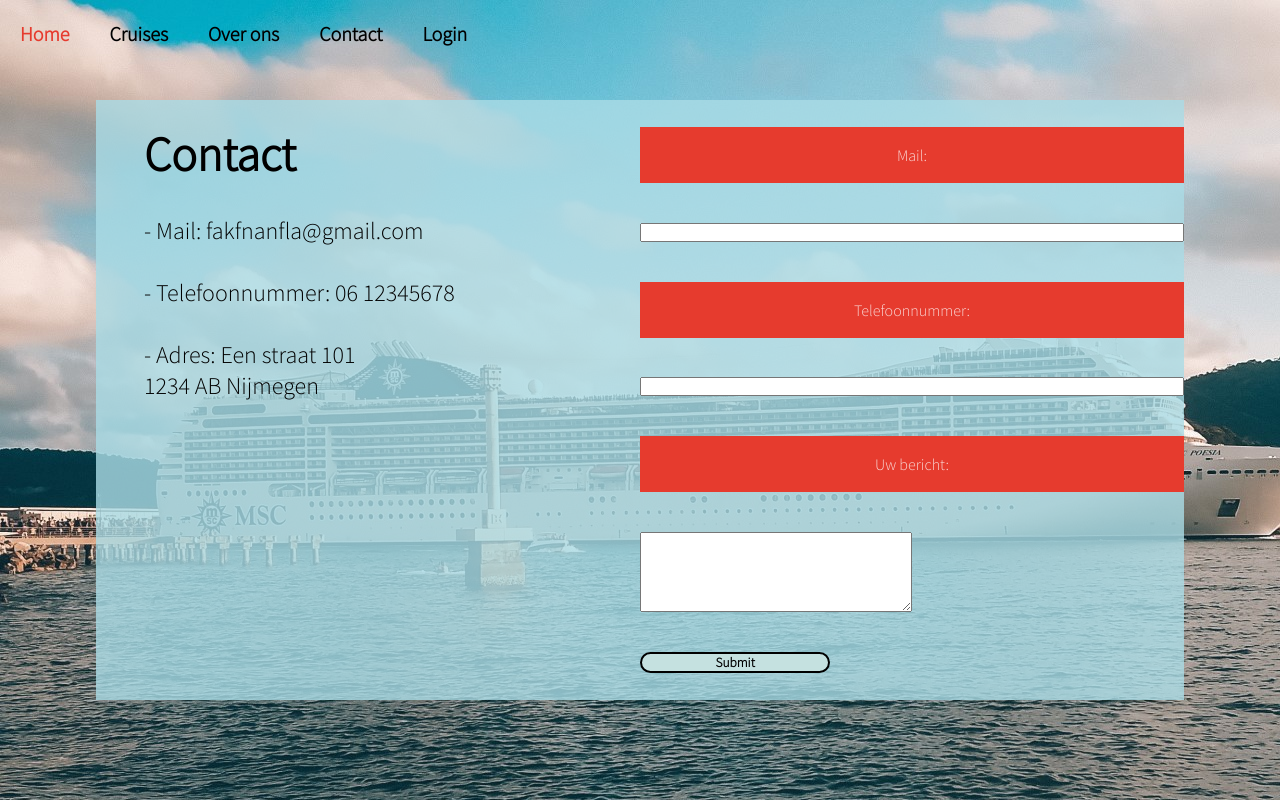
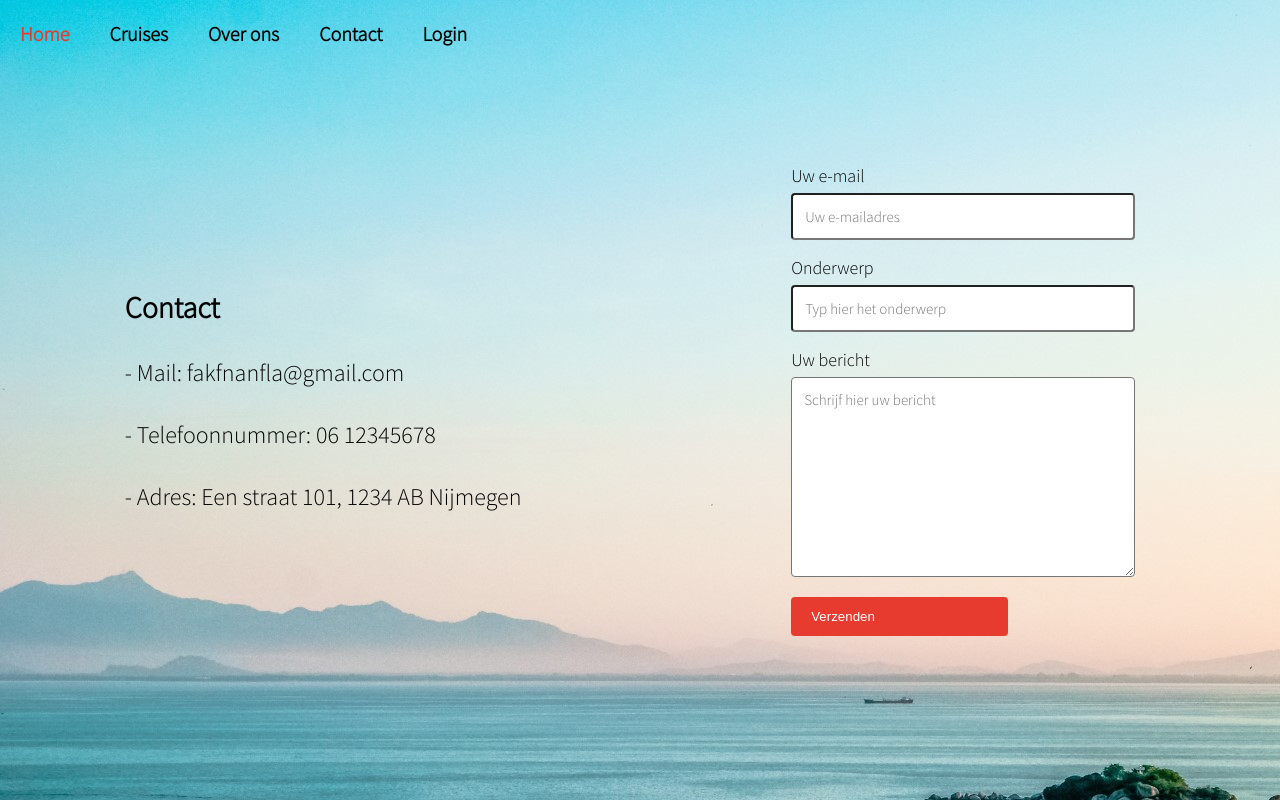
Before and after one commit to Tobias-W-S/CRUDP4Project, a PHP site: page /contact.php in a window 1280 px wide. Run offline with PHP 8.4, Linux system fonts and the light colour scheme.

Commit message:
aanpassingen contact form
Ik heb de contact pagina aangepast zodat het wat beter uitgelijnd is.

```diff
--- a/contact.php
+++ b/contact.php
@@ -1,28 +1,30 @@
 <?php
       include("includes/nav.php")
 ?>
-<div class="background_landing">
+<div class="background_contact">
     <div class="contact">
         <p>
             <strong>Contact</strong><br>
             <br>
             - Mail: fakfnanfla@gmail.com<br><br>
             - Telefoonnummer: 06 12345678<br><br>
-            - Adres: Een straat 101<br>
-            1234 AB Nijmegen<br>
+            - Adres: Een straat 101, 1234 AB Nijmegen<br>
         </p>
-        <div>
-            <form method="post">
-                <label>Mail: </label>
-                <input type="mail">
-                <label>Telefoonnummer: </label>
-                <input type="text">
-                <label>Uw bericht: </label>
-                <textarea></textarea>
-                <input type="submit">
-            </form>
-        </div>
     </div>
+    <div class="contact_form">
+        <form action="">
+          <label for="e-mail">Uw e-mail</label>
+          <input type="text" id="e-mail" name="e-mail" placeholder="Uw e-mailadres">
+
+          <label for="onderwerp">Onderwerp</label>
+          <input type="text" id="onderwerp" name="onderwerp" placeholder="Typ hier het onderwerp">
+
+          <label for="bericht">Uw bericht</label>
+          <textarea id="bericht" name="bericht" placeholder="Schrijf hier uw bericht" style="height:200px"></textarea>
+
+          <input type="verzenden" value="Verzenden">
+        </form>
+      </div>
 </div>
 </body>
 </html>
--- a/css/styles.css
+++ b/css/styles.css
@@ -283,69 +283,61 @@ nav a:hover {
   width: 12%;
 }
 
-/*End Search bar css*/
-/*About us css*/
-.contact {
+/*contact*/
+.background_contact {
+  width: 100%;
+  height: 100vh;
   display: flex;
-
-  background-color: var(--tertairy05);
-  height: 75vh;
-  width: 85%;
-}
-
-.contact > * {
-  width: 50%;
-  height: 100%;
-}
-
-/*Contact css*/
-.contact {
-  display: flex;
+  justify-content: space-around;
+  align-items: center;
+  background-image: url("../media/contact.jpg");
+  background-repeat: no-repeat;
 }
 
 .contact p {
   display: inline-block;
-  padding-left: 2em;
-  padding-top: 1em;
-
   font-size: 1.5em;
 }
 
 .contact p strong {
-  font-size: 2em;
+  font-size: 30px;
   font-weight: 600;
 }
 
-.contact form {
-  display: flex;
-  flex-direction: column;
-  justify-content: space-between;
-  height: 100%;
-  padding: 5% 0;
+.contact_form {
+  border-radius: 5px;
+  padding: 20px;
+  width: 30%;
 }
 
-.contact textarea {
-  min-width: 35%;
-  min-height: 10vh;
-  max-width: 50%;
-  max-height: 25vh;
+.contact_form input[type="text"],
+select,
+textarea {
+  width: 100%;
+  padding: 12px;
+  border-radius: 4px;
+  box-sizing: border-box;
+  margin-top: 6px;
+  margin-bottom: 16px;
+  resize: vertical;
+  font-family: "Source Sans Pro", sans-serif;
+  font-size: 15px;
 }
 
-.contact input[type="submit"] {
-  font-family: "Source Sans Pro", sans-serif;
-  font-weight: 600;
-  background-color: var(--quaternary);
-  border-style: solid;
-  border-radius: 1em;
-  width: 35%;
+.contact_form  input[type="verzenden"] {
+  background-color: var(--primary);
+  color: white;
+  padding: 12px 20px;
+  border: none;
+  border-radius: 4px;
+  cursor: pointer;
 }
 
-/*End about us css*/
-
-.contact form {
-  display: flex;
-  flex-direction: column;
-  justify-content: baseline;
+.contact_form  input[type="verzenden"]:hover {
+  background-color: var(--quaternary);
+}
+.contact_form label {
+  font-size: 18px;
 }
 
 /*cruises*/
@@ -500,33 +490,56 @@ nav a:hover {
   right: 10%;
 }
 
-input[type=radio][name=tabs] {
+.background_leesmeer .tab-wrap input[type="radio"][name="tabs"] {
   position: absolute;
   z-index: -1;
 }
-input[type=radio][name=tabs]:checked + .tab-label-content label {
+.background_leesmeer
+  .tab-wrap
+  input[type="radio"][name="tabs"]:checked
+  + .tab-label-content
+  label {
   color: white;
 }
-input[type=radio][name=tabs]:checked + .tab-label-content .tab-content {
+.background_leesmeer
+  .tab-wrap
+  input[type="radio"][name="tabs"]:checked
+  + .tab-label-content
+  .tab-content {
   display: block;
 }
-input[type=radio][name=tabs]:nth-of-type(1):checked ~ .slide {
+.background_leesmeer
+  .tab-wrap
+  input[type="radio"][name="tabs"]:nth-of-type(1):checked
+  ~ .slide {
   left: calc((100% / 4) * 0);
 }
-input[type=radio][name=tabs]:nth-of-type(2):checked ~ .slide {
+.background_leesmeer
+  .tab-wrap
+  input[type="radio"][name="tabs"]:nth-of-type(2):checked
+  ~ .slide {
   left: calc((100% / 4) * 1);
 }
-input[type=radio][name=tabs]:nth-of-type(3):checked ~ .slide {
+.background_leesmeer
+  .tab-wrap
+  input[type="radio"][name="tabs"]:nth-of-type(3):checked
+  ~ .slide {
   left: calc((100% / 4) * 2);
 }
-input[type=radio][name=tabs]:nth-of-type(4):checked ~ .slide {
+.background_leesmeer
+  .tab-wrap
+  input[type="radio"][name="tabs"]:nth-of-type(4):checked
+  ~ .slide {
   left: calc((100% / 4) * 3);
 }
-input[type=radio][name=tabs]:first-of-type:checked ~ .slide {
+.background_leesmeer
+  .tab-wrap
+  input[type="radio"][name="tabs"]:first-of-type:checked
+  ~ .slide {
   left: 0;
 }
 
-label {
+.tab-label-content label {
   cursor: pointer;
   color: rgba(255, 255, 255, 0.8);
   background-color: var(--primary);
--- a/leesmeer_cruises.php
+++ b/leesmeer_cruises.php
@@ -31,5 +31,6 @@
           <div class="tab-content">Lorem ipsum dolor sit, amet consectetur adipisicing elit. Dignissimos, veritatis deserunt. Dolores perferendis vel corrupti voluptas reprehenderit ut quaerat delectus.</div>
 </div>
 </div>
+</div>
 </body>
 </html>
```
Also changed, not shown: other parts of css/styles.css (+4 -39 lines), media/contact.jpg (added).
